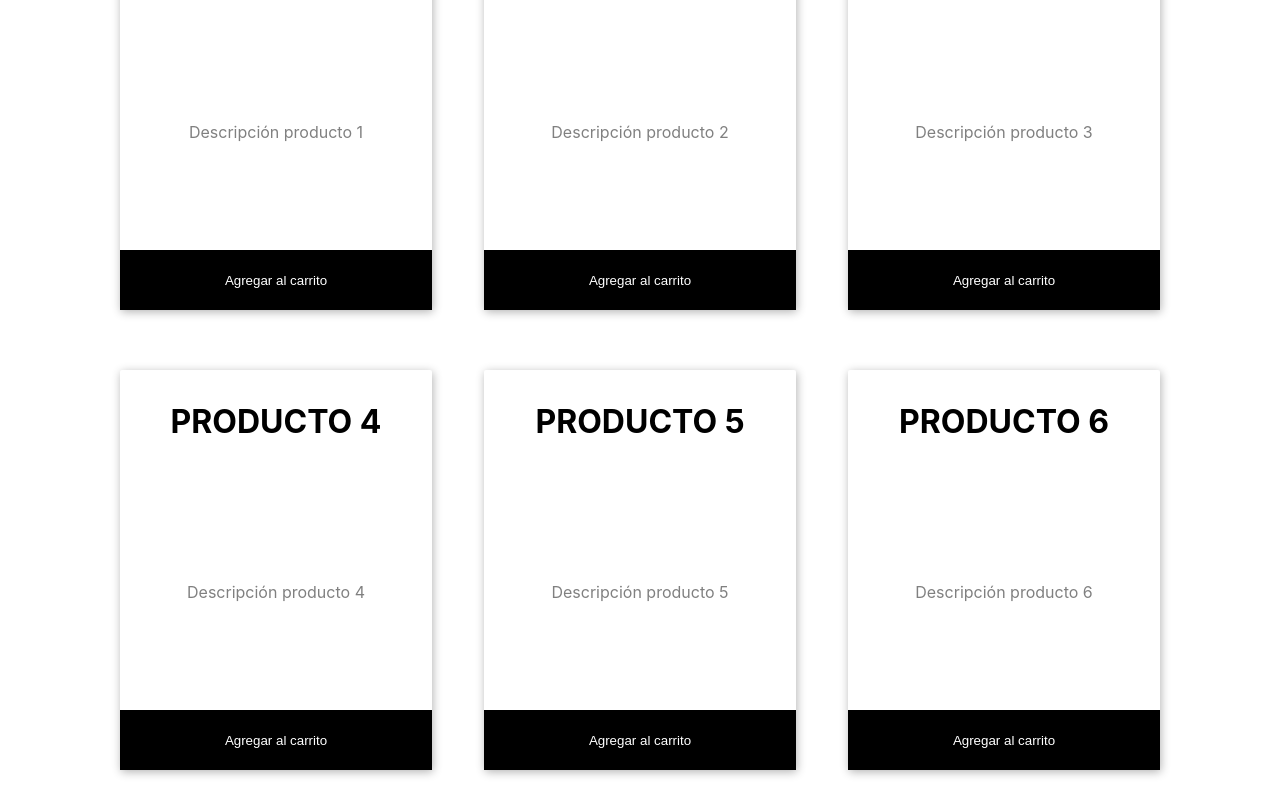
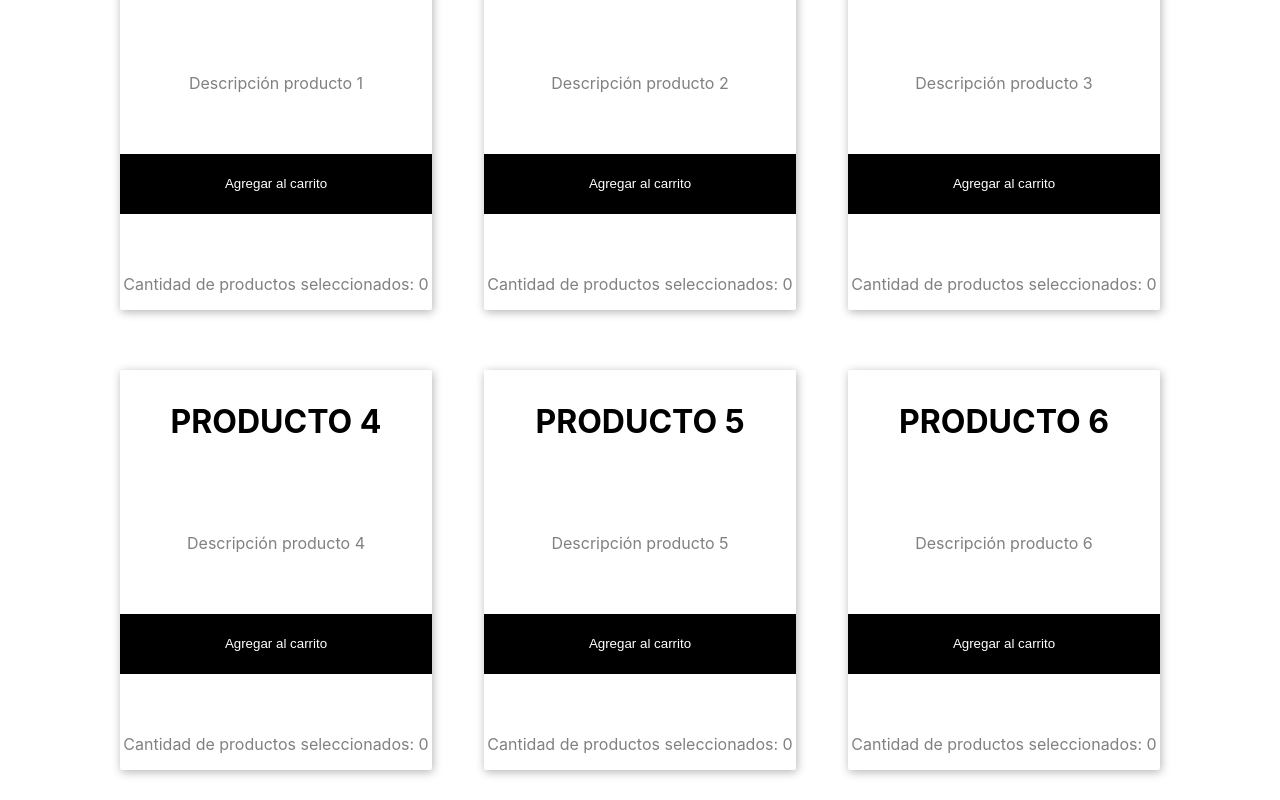
Before and after one commit to nicolas-katz/CursoReact, a React (Create React App) app: page / in a window 1280 px wide. Shown: the part 260-1060 px from the top of the page. Built offline with nearby package versions, Linux system fonts and the light colour scheme.

Commit message:
desafio 5

```diff
--- a/src/components/ListProducts/ListProducts.js
+++ b/src/components/ListProducts/ListProducts.js
@@ -5,12 +5,12 @@ import CardComponent from '../Product/Product';
 const ListProducts = ()=> {
     return (
         <div className="CardsContainer">
-            <CardComponent title="producto 1" text="Descripción producto 1" button="Agregar al carrito" />
-            <CardComponent title="producto 2" text="Descripción producto 2" button="Agregar al carrito" />
-            <CardComponent title="producto 3" text="Descripción producto 3" button="Agregar al carrito" />
-            <CardComponent title="producto 4" text="Descripción producto 4" button="Agregar al carrito" />
-            <CardComponent title="producto 5" text="Descripción producto 5" button="Agregar al carrito" />
-            <CardComponent title="producto 6" text="Descripción producto 6" button="Agregar al carrito" />
+            <CardComponent title="producto 1" text="Descripción producto 1" />
+            <CardComponent title="producto 2" text="Descripción producto 2" />
+            <CardComponent title="producto 3" text="Descripción producto 3" />
+            <CardComponent title="producto 4" text="Descripción producto 4" />
+            <CardComponent title="producto 5" text="Descripción producto 5" />
+            <CardComponent title="producto 6" text="Descripción producto 6" />
         </div>
     )
 }
--- a/src/components/Product/Product.js
+++ b/src/components/Product/Product.js
@@ -1,12 +1,17 @@
 import './Product.css';
-import React from 'react';
+import React, { useState } from 'react';
 
 const CardComponent = prop => {
+    const [productos, setProductos] = useState(0);
+    const productosSeleccionados = ()=>{
+      setProductos(productos + 1);
+    }
     return(
       <div className="Card">
         <h3>{prop.title}</h3>
         <p>{prop.text}</p>
-        <button>{prop.button}</button>
+        <button onClick={productosSeleccionados}>Agregar al carrito</button>
+        <p>Cantidad de productos seleccionados: {productos}</p>
       </div>
     )
 }
```
